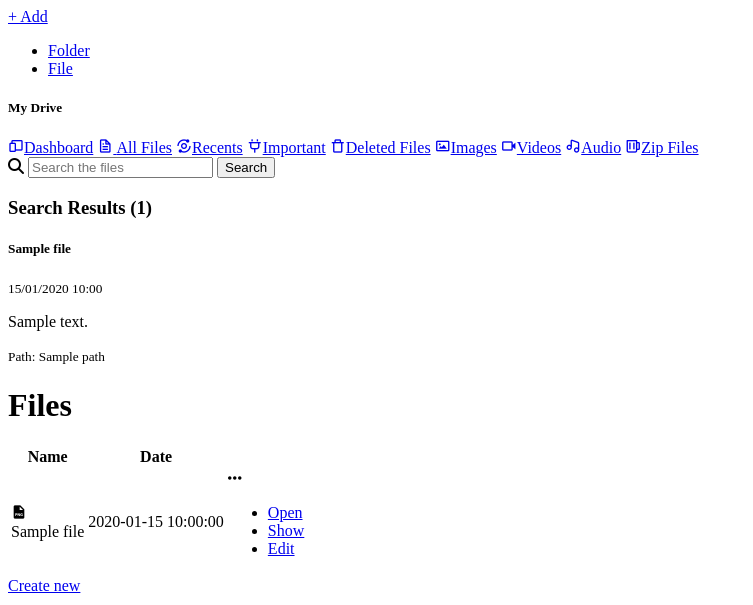
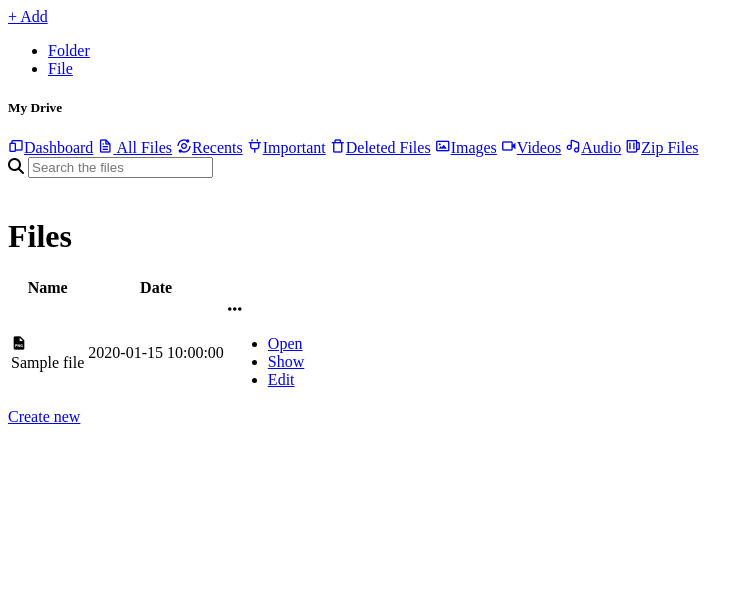
Before and after one commit to axelkouomou/ax, a Symfony app: template templates/file/index.html.twig in a window 1280 px wide. Shown: the top 605 px of the page, without its empty margins (0-753 px from the left). Run offline with Twig, Linux system fonts and the light colour scheme; the template is opened without the code that fills it: most values are stand-ins (such as "Sample title", 1, 10 or a date in 2020); form fields are guessed from the names that the template uses; some libraries are stand-ins or nearby versions.

Commit message:
Avant l'erreur du search.html.twig

```diff
--- a/templates/search.html.twig
+++ b/templates/search.html.twig
@@ -3,49 +3,12 @@
 
 
 <form method="get" action="{{ path('app_file_search') }}" class="fm-search">
-{{ form_start(form, {'method': 'get', 'attr': {'class': 'fm-search', 'action': path('app_file_search')}}) }}
     <div class="mb-0">
         <div class="input-group input-group-lg">
             <span class="input-group-text bg-transparent"><i class="fa fa-search"></i></span>
-            {{ form_widget(form.keyword, {'attr': {'class': 'form-control', 'placeholder': 'Search the files'}}) }}
-            <button type="submit" class="btn btn-primary">Search</button>
+            <input type="text" name="q" class="form-control" placeholder="Search the files" value="{{ app.request.get('q') }}">
         </div>
-    </div>
-    {{ form_end(form) }}
-
-
-            <div class="search-results mt-4">
-                {% if files is defined and files is not empty %}
-                    <h3>Search Results ({{ files|length }})</h3>
-                    <div class="list-group">
-
-                        {% for file in files %}
-                            <div class="list-group-item list-group-item-action">
-                                <div class="d-flex w-100 justify-content-between">
-                                    <h5 class="mb-1">{{ file.name }}</h5>
-                                    <small>{{ file.createdAt|date("d/m/Y H:i") }}</small>
-                                </div>
-
-                                {% if file.description %}
-                                    <p class="mb-1">{{ file.description }}</p>
-                                {% endif %}
-
-                                {% if file.path %}
-                                    <small class="text-muted">Path: {{ file.path }}</small>
-                                {% endif %}
-                            </div>
-                        {% endfor %}
-                    </div>
-
-                {% elseif form.vars.submitted %}
-                    <div class="alert alert-info">
-                        <p class="mb-0">No files found for this search query. Please try different keywords.</p>
-                    </div>
-                {% endif %}
-            </div>
-        </div>
-    </div>
-</div>
+    </div>
 </form>
 
 {% endblock %}
```
